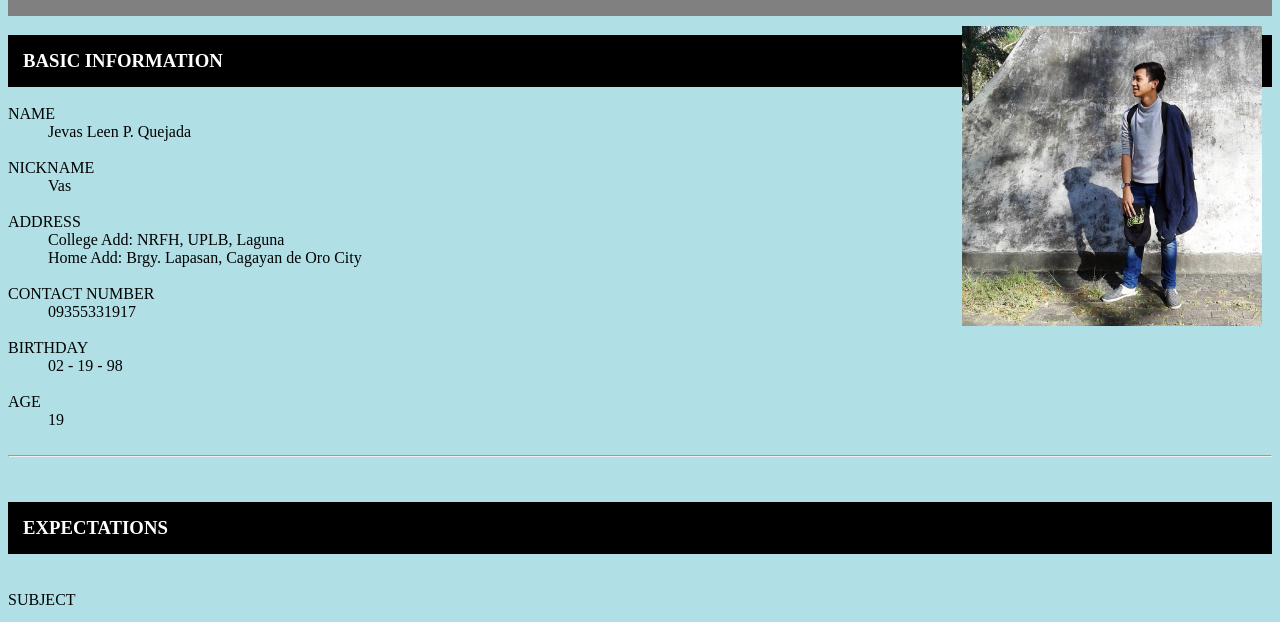
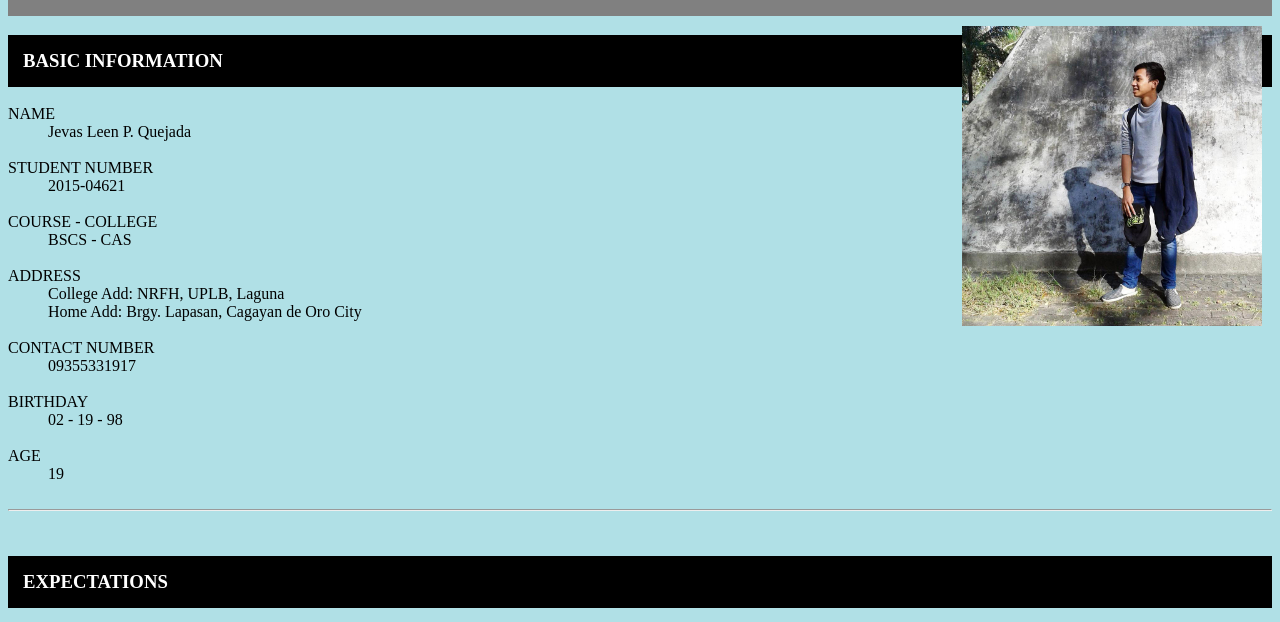
Before and after one commit to jevasQ/jevasQ.github.io, a plain HTML site: page index.html in a window 1280 px wide. Shown: the part 102-724 px from the top of the page. Drawn offline with Linux system fonts and the light colour scheme.

Commit message:
Initial commit

```diff
--- a/index.html
+++ b/index.html
@@ -19,8 +19,11 @@
 			<dt> NAME </dt>
 			<dd> Jevas Leen P. Quejada </dd>
 				<br>
-			<dt> NICKNAME </dt>
-			<dd> Vas </dd>
+			<dt> STUDENT NUMBER </dt>
+			<dd> 2015-04621 </dd>
+				<br>
+			<dt> COURSE - COLLEGE </dt>
+			<dd> BSCS - CAS </dd>
 				<br>
 			<dt> ADDRESS </dt>
 			<dd> College Add: NRFH, UPLB, Laguna</dd>
```
